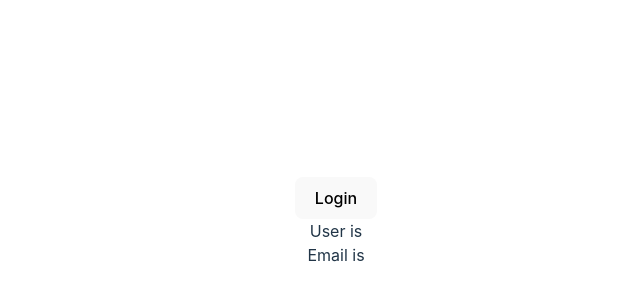
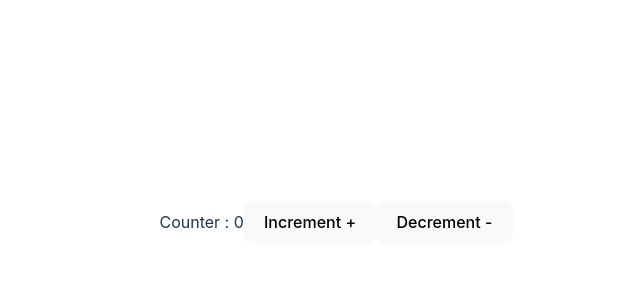
Before and after one commit to liar88828/tutor-react-typescipt, a React (Vite) app: page / in a window 1280 px wide. Shown: the part 178-478 px from the top of the page, without its empty margins (304-944 px from the left). Built offline with nearby package versions, Linux system fonts and the light colour scheme.

Commit message:
12 useReducer Hook

```diff
--- a/src/App.tsx
+++ b/src/App.tsx
@@ -1,12 +1,12 @@
 
 import './style/App.css'
-import User from './components/eps11/User';
+import Counter from './components/eps12/Counter';
 
 function App() {
 
 	return (
 		<>
-			<User />
+			<Counter />
 		</>
 	)
 }
--- /dev/null
+++ b/src/components/eps12/Counter.tsx
@@ -0,0 +1,32 @@
+import { useReducer } from 'react'
+
+type CounterState = { count: number }
+type CounterAction = { type: string; payload: number }
+
+const initialState = { count: 0 }
+
+const reducer = (state: CounterState, action: CounterAction) => {
+    switch (action.type) {
+        case 'increment':
+            return { count: state.count + action.payload }
+        case 'decrement':
+            return { count: state.count - action.payload }
+        default:
+            return state
+
+    }
+}
+
+
+const Counter = () => {
+    const [state, dispatch] = useReducer(reducer, initialState)
+    return (
+        <div>Counter : {state.count}
+
+            <button onClick={() => dispatch({ type: 'increment', payload: 1 })}>Increment +</button>
+            <button onClick={() => dispatch({ type: 'decrement', payload: 1 })}>Decrement -</button>
+        </div >
+    )
+}
+
+export default Counter
```
